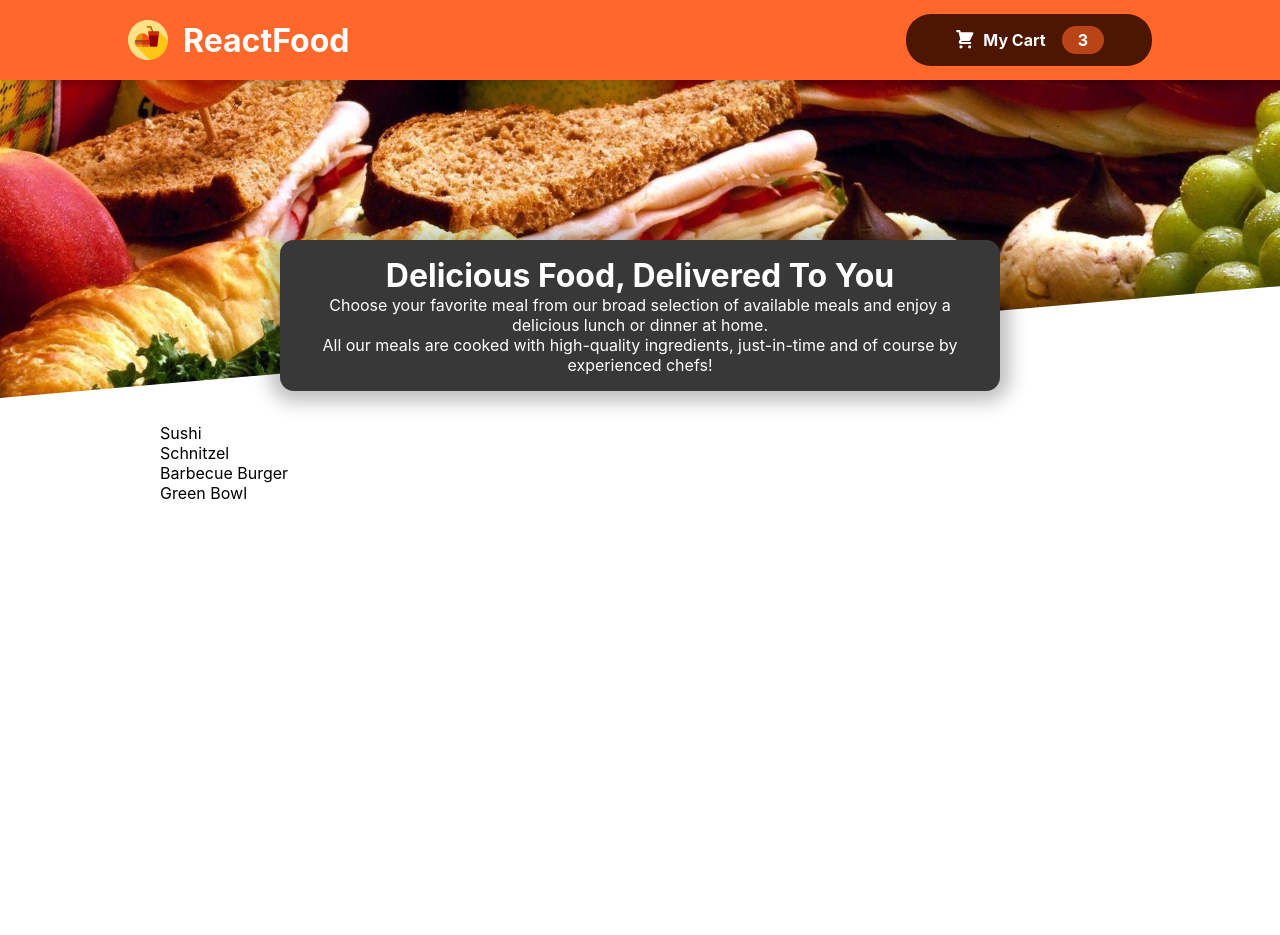
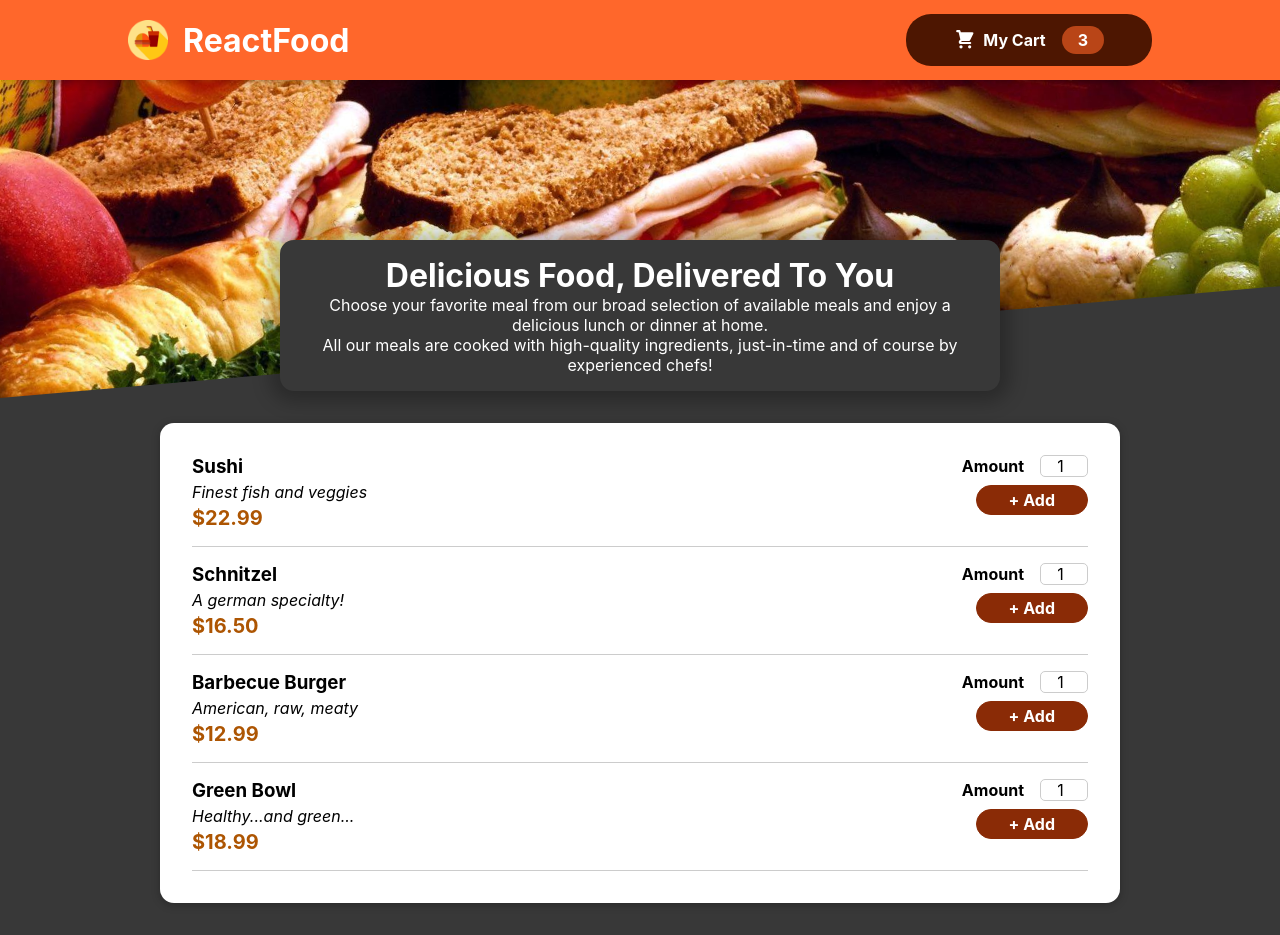
Before and after one commit to michaelthinh/ReactFood, a React (Create React App) app: page / in a window 1280 px wide. Before the commit the page ends 800 px from the top, so only its background shows below. Built offline with nearby package versions, Linux system fonts and the light colour scheme.

Commit message:
add mealItem component, add UI (card,input) component

```diff
--- a/src/App.css
+++ b/src/App.css
@@ -2,6 +2,10 @@
   margin: 0;
   padding: 0;
   box-sizing: border-box;
+}
+
+body{
+  background-color:#383838;
 }
 
 .App {
--- a/src/components/Meals/AvailableMeals.js
+++ b/src/components/Meals/AvailableMeals.js
@@ -1,4 +1,6 @@
 import classes from "./AvailableMeals.module.css";
+import MealItem from "./MealItem/MealItem";
+import Card from "../UI/Card";
 
 const DUMMY_MEALS = [
     {
@@ -28,10 +30,20 @@
 ];
 
 const AvailableMeals = () => {
-    const mealsList = DUMMY_MEALS.map((meal) => <li>{meal.name}</li>);
+    const mealsList = DUMMY_MEALS.map((meal) => (
+        <MealItem
+            id={meal.id}
+            key={meal.id}
+            name={meal.name}
+            description={meal.description}
+            price={meal.price}
+        />
+    ));
     return (
         <section className={classes.meals}>
-            <ul>{mealsList}</ul>
+            <Card>
+                <ul>{mealsList}</ul>
+            </Card>
         </section>
     );
 };
--- /dev/null
+++ b/src/components/Meals/MealItem/MealItem.js
@@ -0,0 +1,20 @@
+import MealItemForm from "./MealItemForm";
+import classes from "./MealItem.module.css";
+
+const MealItem = (props) => {
+    const price = `$${props.price.toFixed(2)}`;
+    return (
+        <li className={classes.meal}>
+            <div>
+                <h3>{props.name}</h3>
+                <div className={classes.description}>{props.description}</div>
+                <div className={classes.price}>{price}</div>
+            </div>
+            <div>
+                <MealItemForm />
+            </div>
+        </li>
+    );
+};
+
+export default MealItem;
--- /dev/null
+++ b/src/components/Meals/MealItem/MealItem.module.css
@@ -0,0 +1,22 @@
+.meal {
+    display: flex;
+    justify-content: space-between;
+    margin: 1rem;
+    padding-bottom: 1rem;
+    border-bottom: 1px solid #ccc;
+  }
+
+  .meal h3 {
+    margin: 0 0 0.25rem 0;
+  }
+
+  .description {
+    font-style: italic;
+  }
+
+  .price {
+    margin-top: 0.25rem;
+    font-weight: bold;
+    color: #ad5502;
+    font-size: 1.25rem;
+  }
--- /dev/null
+++ b/src/components/Meals/MealItem/MealItemForm.js
@@ -0,0 +1,23 @@
+import Input from "../../UI/Input";
+import classes from "./MealItemForm.module.css";
+
+const MealItemForm = (props) => {
+    return (
+        <form className={classes.form}>
+            <Input
+                label="Amount"
+                input={{
+                    id: "amount_" + props.id,
+                    type: "number",
+                    min: "1",
+                    max: "5",
+                    step: "1",
+                    defaultValue: "1",
+                }}
+            />
+            <button>+ Add</button>
+        </form>
+    );
+};
+
+export default MealItemForm;
--- /dev/null
+++ b/src/components/Meals/MealItem/MealItemForm.module.css
@@ -0,0 +1,20 @@
+.form {
+    text-align: right;
+  }
+
+  .form button {
+    font: inherit;
+    cursor: pointer;
+    background-color: #8a2b06;
+    border: 1px solid #8a2b06;
+    color: white;
+    padding: 0.25rem 2rem;
+    border-radius: 20px;
+    font-weight: bold;
+  }
+
+  .form button:hover,
+  .form button:active {
+    background-color: #641e03;
+    border-color: #641e03;
+  }
--- /dev/null
+++ b/src/components/UI/Card.js
@@ -0,0 +1,7 @@
+import classes from "./Card.module.css";
+
+const Card = (props) => {
+    return <div className={classes.card}>{props.children}</div>;
+};
+
+export default Card;
--- /dev/null
+++ b/src/components/UI/Card.module.css
@@ -0,0 +1,6 @@
+.card {
+    padding: 1rem;
+    box-shadow: 0 2px 8px rgba(0, 0, 0, 0.25);
+    border-radius: 14px;
+    background-color: white;
+  }
--- /dev/null
+++ b/src/components/UI/Input.js
@@ -0,0 +1,12 @@
+import classes from "./Input.module.css";
+
+const Input = (props) => {
+    return (
+        <div className={classes.input}>
+            <label htmlFor={props.input.id}>{props.label}</label>
+            <input {...props.input} />
+        </div>
+    );
+};
+
+export default Input;
--- /dev/null
+++ b/src/components/UI/Input.module.css
@@ -0,0 +1,19 @@
+.input {
+    display: flex;
+    align-items: center;
+    margin-bottom: 0.5rem;
+  }
+
+  .input label {
+    font-weight: bold;
+    margin-right: 1rem;
+  }
+
+  .input input {
+    text-align: center;
+    width: 3rem;
+    border-radius: 5px;
+    border: 1px solid #ccc;
+    font: inherit;
+    padding-left: 0.5rem;
+  }
```
